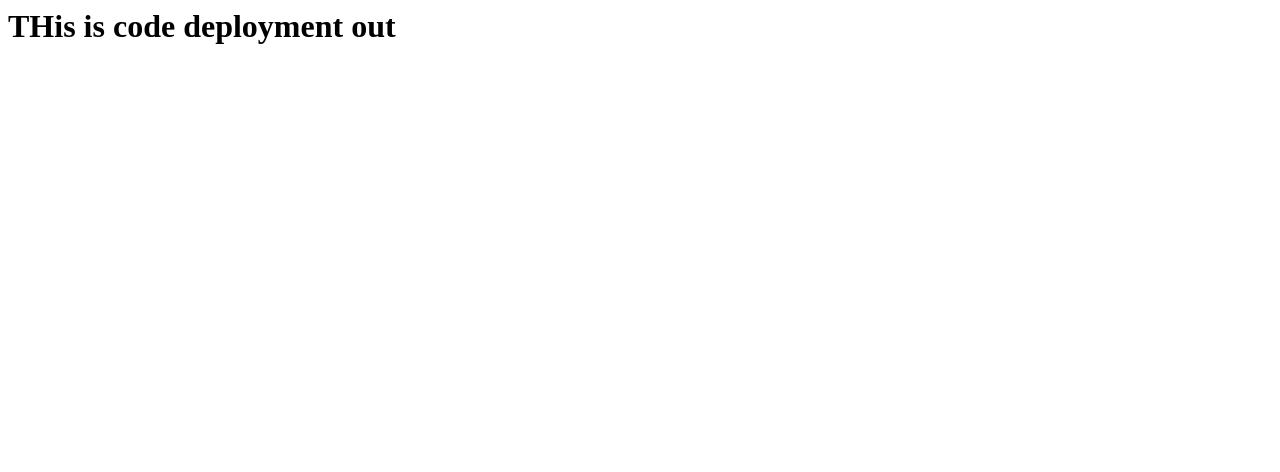
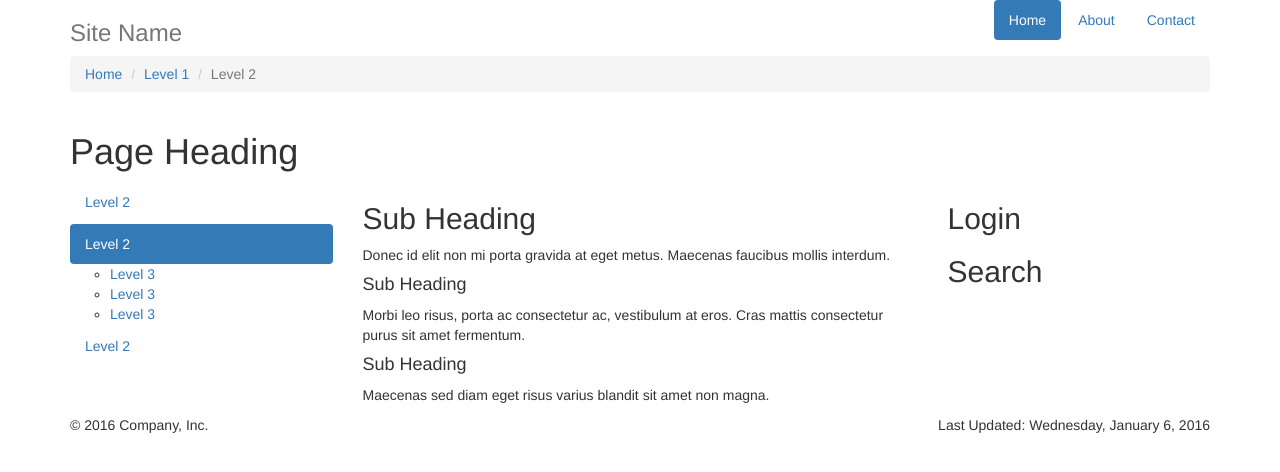
Before and after one commit to ykgamarnath23/amarecs, a plain HTML site: page index.html in a window 1280 px wide. Drawn offline with nearby package versions, Linux system fonts and the light colour scheme.

Commit message:
Update index.html

```diff
--- a/index.html
+++ b/index.html
@@ -1 +1,120 @@
-<h1> THis is code deployment out</h1>
+<!DOCTYPE html>
+<html lang="en">
+  <head>
+
+    <!-- Declared Vars To Go Here -->
+
+    <meta charset="utf-8">
+    <meta http-equiv="X-UA-Compatible" content="IE=edge">
+    <meta name="viewport" content="width=device-width, initial-scale=1">
+
+    <!-- Metadata -->
+    <meta name="description" content="">
+    <meta name="author" content="">
+
+    <link rel="icon" href="mysource_files/favicon.ico">
+
+    <!-- Page Name and Site Name -->
+    <title>Page Name - Squiz Matrix HTML Example</title>
+
+    <!-- CSS -->
+    <link href="https://maxcdn.bootstrapcdn.com/bootstrap/3.3.6/css/bootstrap.min.css" rel="stylesheet">
+    <link href="mysource_files/style.css" rel="stylesheet">
+
+  </head>
+
+  <body>
+
+    <div class="container">
+
+      <header class="header clearfix" style="background-color: #ffffff">
+
+        <!-- Main Menu -->
+        <nav>
+          <ul class="nav nav-pills pull-right">
+            <li class="active"><a href="#">Home</a></li>
+            <li><a href="#">About</a></li>
+            <li><a href="#">Contact</a></li>
+          </ul>
+        </nav>
+
+        <!-- Site Name -->
+        <h1 class="h3 text-muted">Site Name</h1>
+
+        <!-- Breadcrumbs -->
+        <ol class="breadcrumb">
+          <li><a href="#">Home</a></li>
+          <li><a href="#">Level 1</a></li>
+          <li class="active">Level 2</li>
+        </ol>
+
+      </header>
+
+      <div class="page-heading">
+
+        <!-- Page Heading -->
+        <h1>Page Heading</h1>
+
+      </div>
+
+      <div class="row">
+
+        <div class="col-sm-3">
+
+          <!-- Sub Navigation -->
+          <ul class="nav nav-pills nav-stacked">
+            <li><a href="#">Level 2</a></li>
+            <li class="active"><a href="#">Level 2</a>
+              <ul>
+                <li><a href="#">Level 3</a></li>
+                <li><a href="#">Level 3</a></li>
+                <li><a href="#">Level 3</a></li>
+              </ul>
+            </li>
+            <li><a href="#">Level 2</a></li>
+          </ul>
+
+        </div>
+
+        <div class="col-sm-6">
+
+          <div class="page-contents">
+
+            <!-- Design Body -->
+            <h2>Sub Heading</h2>
+            <p>Donec id elit non mi porta gravida at eget metus. Maecenas faucibus mollis interdum.</p>
+            <h4>Sub Heading</h4>
+            <p>Morbi leo risus, porta ac consectetur ac, vestibulum at eros. Cras mattis consectetur purus sit amet fermentum.</p>
+            <h4>Sub Heading</h4>
+            <p>Maecenas sed diam eget risus varius blandit sit amet non magna.</p>
+
+          </div>
+
+        </div>
+
+        <div class="col-sm-3">
+
+          <!-- Login Section -->
+          <h2>Login</h2>
+
+          <!-- Search Section -->
+          <h2>Search</h2>
+
+          <!-- Nested Right Column Content -->
+
+        </div>
+
+      </div>
+
+      <footer class="footer">
+        <p class="pull-right">
+          <!-- Last Updated Design Area-->
+          Last Updated: Wednesday, January 6, 2016
+        </p>
+        <p>&copy; 2016 Company, Inc.</p>
+      </footer>
+
+    </div> <!-- /container -->
+
+  </body>
+</html>
```
